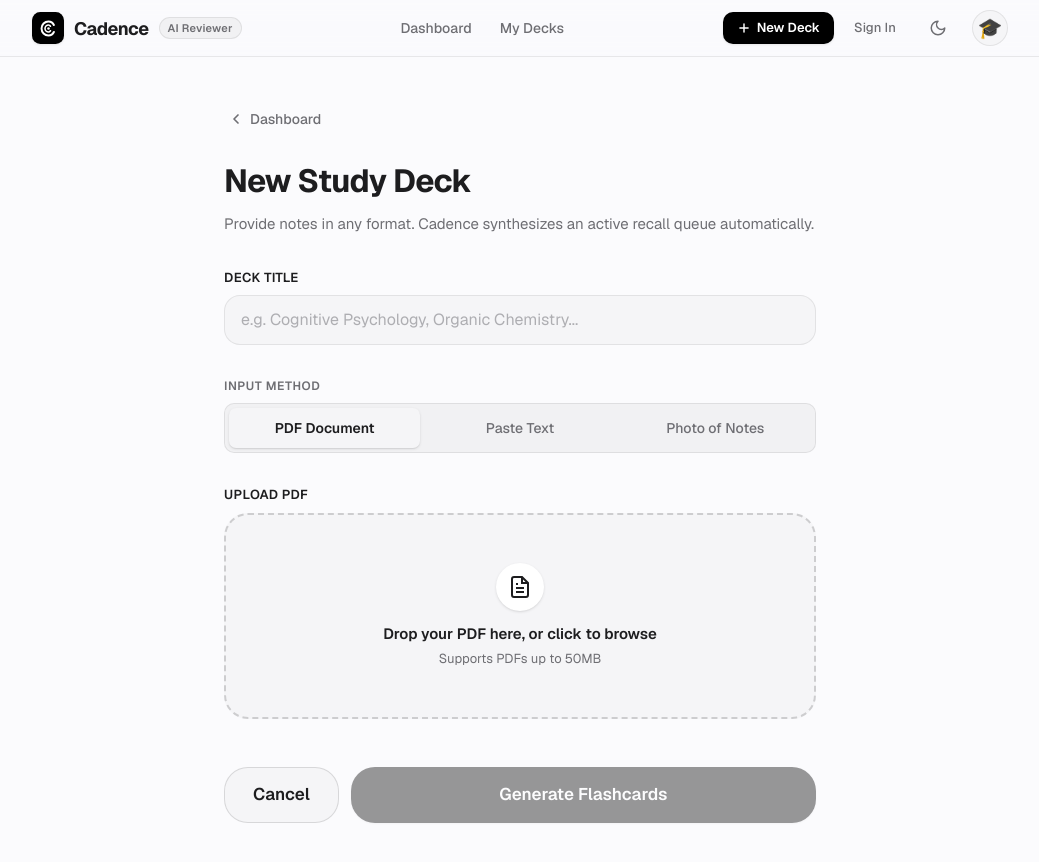
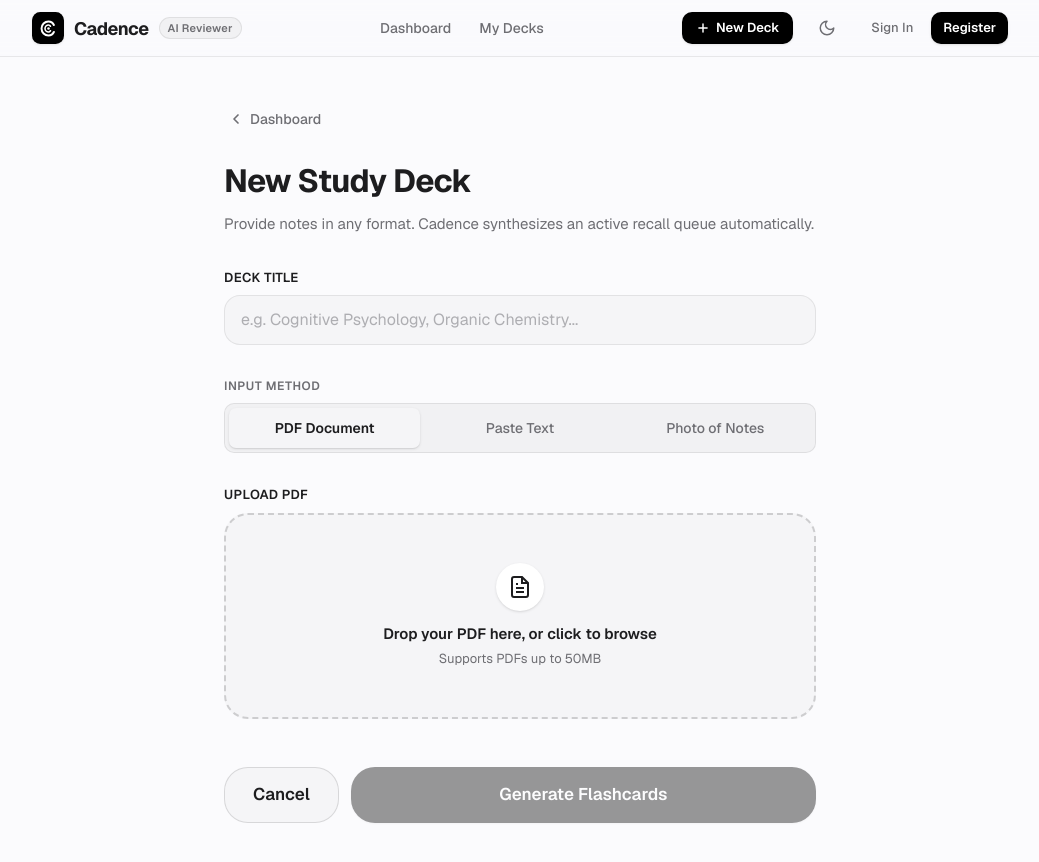
Before and after one commit to markwlsn/cadence, a Next.js app: page /decks/new in a window 1280 px wide. Shown: the whole page, without its empty margins (120-1159 px from the left). Built offline with nearby package versions, Linux system fonts and the light colour scheme.

Commit message:
fix(auth): restrict profile page to authenticated users and update navbar guest actions

```diff
--- a/app/_components/DashboardClient.tsx
+++ b/app/_components/DashboardClient.tsx
@@ -465,12 +465,21 @@ export default function DashboardClient({ decks, statsEntries }: Props) {
               <h3 className="text-[14px] font-bold text-[var(--color-text)] uppercase tracking-wider">
                 Study Progress
               </h3>
+              {mounted && user?.isGuest ? (
+                <Link
+                  href="/register"
+                  className="text-[12px] font-semibold text-[var(--color-text)] hover:underline"
+                >
+                  Register →
+                </Link>
+              ) : (
                 <Link
                   href="/profile"
                   className="text-[12px] font-semibold text-[var(--color-text)] hover:underline"
                 >
                   Account →
                 </Link>
+              )}
             </div>
 
             <div className="grid grid-cols-2 gap-3">
--- a/app/profile/page.tsx
+++ b/app/profile/page.tsx
@@ -28,12 +28,16 @@ export default function ProfilePage() {
   useEffect(() => {
     setMounted(true);
     const currentUser = getCurrentUser();
+    if (currentUser.isGuest) {
+      router.replace('/login');
+      return;
+    }
     setUser(currentUser);
     setEditName(currentUser.name);
     setEditPhone(currentUser.phone || '');
     setEditAge(currentUser.age !== undefined ? String(currentUser.age) : '');
     setSelectedAvatar(currentUser.avatar);
-  }, []);
+  }, [router]);
 
   const handleSave = async () => {
     if (!user) return;
@@ -72,12 +76,12 @@ export default function ProfilePage() {
     }
   };
 
-  if (!mounted || !user) {
+  if (!mounted || !user || user.isGuest) {
     return (
       <div className="min-h-dvh flex items-center justify-center bg-[var(--color-bg)]">
         <div className="flex flex-col items-center gap-4">
           <div className="w-8 h-8 rounded-full border-2 border-[var(--color-text)] border-t-transparent animate-spin" />
-          <p className="text-[15px] text-[var(--color-text-secondary)]">Loading account settings…</p>
+          <p className="text-[15px] text-[var(--color-text-secondary)]">Redirecting to sign in…</p>
         </div>
       </div>
     );
@@ -95,28 +99,6 @@ export default function ProfilePage() {
       </header>
 
       <main className="flex-1 max-w-2xl mx-auto w-full px-4 py-8 space-y-8">
-        {/* Guest banner */}
-        {user.isGuest && (
-          <div
-            role="region"
-            aria-label="Guest account notice"
-            className="p-4 rounded-[var(--radius-md)] flex items-start gap-3 bg-amber-500/10 border border-amber-500/25"
-          >
-            <span className="text-[20px] flex-shrink-0 leading-none">⚠️</span>
-            <div>
-              <p className="text-[14px] font-medium text-[var(--color-text)] leading-snug">
-                You are currently studying as a guest.
-              </p>
-              <p className="text-[13px] text-[var(--color-text-secondary)] mt-0.5">
-                Create an account to preserve your study decks and test scores permanently across devices.{' '}
-                <Link href="/register" className="text-[var(--color-text)] font-semibold underline underline-offset-4 hover:opacity-80">
-                  Register now →
-                </Link>
-              </p>
-            </div>
-          </div>
-        )}
-
         {/* Hero / Avatar Section */}
         <section className="flex flex-col items-center gap-4 pt-2">
           <div className="w-20 h-20 rounded-[var(--radius-lg)] flex items-center justify-center text-[48px] bg-[var(--color-surface)] border border-[var(--color-border)] shadow-[var(--shadow-md)]">
@@ -128,7 +110,7 @@ export default function ProfilePage() {
               {user.name}
             </h2>
             <p className="text-[14px] text-[var(--color-text-secondary)] mt-0.5">
-              {user.email || 'Guest Student'}
+              {user.email || 'Registered Student'}
             </p>
           </div>
         </section>
--- a/components/ui/Navbar.tsx
+++ b/components/ui/Navbar.tsx
@@ -13,12 +13,6 @@ const DESKTOP_NAV_LINKS = [
   { label: 'My Decks', href: '/#decks-section', isAnchor: true },
 ];
 
-const MOBILE_NAV_LINKS = [
-  { label: 'Dashboard', href: '/' },
-  { label: 'My Decks', href: '/#decks-section', isAnchor: true },
-  { label: '+ Create New Deck', href: '/decks/new' },
-  { label: 'Profile & Settings', href: '/profile' },
-];
 
 export function Navbar() {
   const pathname = usePathname();
@@ -59,12 +53,19 @@ export function Navbar() {
     return pathname.startsWith(href);
   };
 
+  const mobileNavLinks = [
+    { label: 'Dashboard', href: '/' },
+    { label: 'My Decks', href: '/#decks-section', isAnchor: true },
+    { label: '+ Create New Deck', href: '/decks/new' },
+    ...(!user?.isGuest ? [{ label: 'Profile & Settings', href: '/profile' }] : []),
+  ];
+
   // Initials fallback for avatar
   const avatarDisplay = user?.avatar && user.avatar.length <= 2
     ? user.avatar
     : user?.name
       ? user.name.split(' ').map((n) => n[0]).join('').toUpperCase().slice(0, 2)
-      : 'GS';
+      : 'U';
 
   const isEmoji = user?.avatar && /\p{Emoji}/u.test(user.avatar);
 
@@ -121,36 +122,45 @@ export function Navbar() {
             <span>New Deck</span>
           </Link>
 
-          {/* Guest Sign In Link */}
-          {mounted && user?.isGuest && (
+          {/* Theme Toggle */}
+          <ThemeToggle />
+
+          {/* Auth State: Sign In / Register for Guests, Profile Avatar for Registered Students */}
+          {mounted && user?.isGuest ? (
+            <div className="flex items-center gap-2">
               <Link
                 href="/login"
-              className="hidden md:inline-block text-[13px] font-medium text-[var(--color-text-secondary)] hover:text-[var(--color-text)] transition-colors px-2 py-1"
+                className="text-[13px] font-medium text-[var(--color-text-secondary)] hover:text-[var(--color-text)] px-2.5 py-1.5 rounded-[var(--radius-sm)] transition-colors"
               >
                 Sign In
               </Link>
-          )}
-
-          {/* Theme Toggle */}
-          <ThemeToggle />
-
-          {/* Avatar / Profile */}
+              <Link
+                href="/register"
+                className="text-[13px] font-semibold text-[var(--color-btn-primary-text)] bg-[var(--color-btn-primary-bg)] hover:bg-[var(--color-btn-primary-hover)] px-3 py-1.5 rounded-[var(--radius-sm)] transition-colors shadow-sm"
+              >
+                Register
+              </Link>
+            </div>
+          ) : mounted && user ? (
             <Link
               href="/profile"
               aria-label="Go to profile"
-            title={user?.name || 'Profile'}
+              title={user.name || 'Profile'}
               className={`w-11 h-11 sm:w-9 sm:h-9 min-w-[44px] min-h-[44px] sm:min-w-0 sm:min-h-0 rounded-full flex items-center justify-center overflow-hidden bg-[var(--color-surface)] border transition-all shrink-0 font-semibold text-[var(--color-text-secondary)] text-[15px] ${
                 pathname === '/profile'
                   ? 'border-[var(--color-text)] ring-2 ring-[var(--color-focus-ring)]'
                   : 'border-[var(--color-border)] hover:border-[var(--color-border-strong)]'
               }`}
             >
-            {mounted && isEmoji ? (
-              <span className="text-[20px] leading-none">{user?.avatar}</span>
+              {isEmoji ? (
+                <span className="text-[20px] leading-none">{user.avatar}</span>
               ) : (
-              <span className="text-[13px] font-bold">{mounted ? avatarDisplay : '—'}</span>
+                <span className="text-[13px] font-bold">{avatarDisplay}</span>
               )}
             </Link>
+          ) : (
+            <div className="w-9 h-9 rounded-full bg-[var(--color-surface-overlay)] animate-pulse" />
+          )}
 
           {/* Mobile Hamburger */}
           <button
@@ -179,7 +189,7 @@ export function Navbar() {
           className="md:hidden border-t border-[var(--color-border)] bg-[var(--color-bg)]/95 backdrop-blur-md px-4 py-3 flex flex-col gap-1"
           aria-label="Mobile navigation"
         >
-          {MOBILE_NAV_LINKS.map((link) => (
+          {mobileNavLinks.map((link) => (
             <Link
               key={link.href}
               href={link.href}
```
Lines whose indentation alone changed are shown as unchanged.
